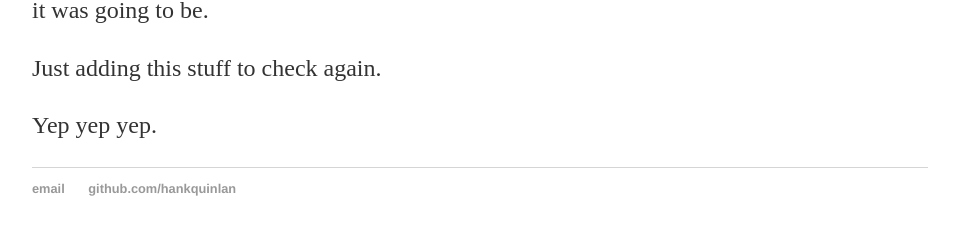
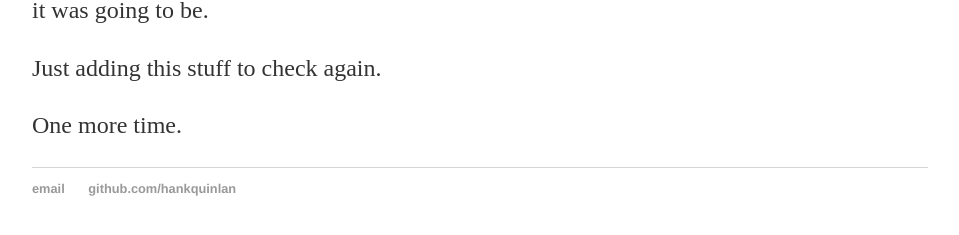
Before and after one commit to fattymattk/hello-world, a Jekyll site: the page built from _posts/2014-04-30-hank-quinlan-site-launched.md, in a window 1280 px wide. Shown: the part 383-618 px from the top of the page, without its empty margins (160-1119 px from the left). Built offline with Jekyll 4.4.1, drawn with Linux system fonts in a browser that asks for light colours.

Commit message:
Update 2014-04-30-hank-quinlan-site-launched.md

```diff
--- a/_posts/2014-04-30-hank-quinlan-site-launched.md
+++ b/_posts/2014-04-30-hank-quinlan-site-launched.md
@@ -8,4 +8,4 @@ Well. Finally got around to putting this old website together. Neat thing about
 
 Just adding this stuff to check again.
 
-Yep yep yep.
+One more time.
```
